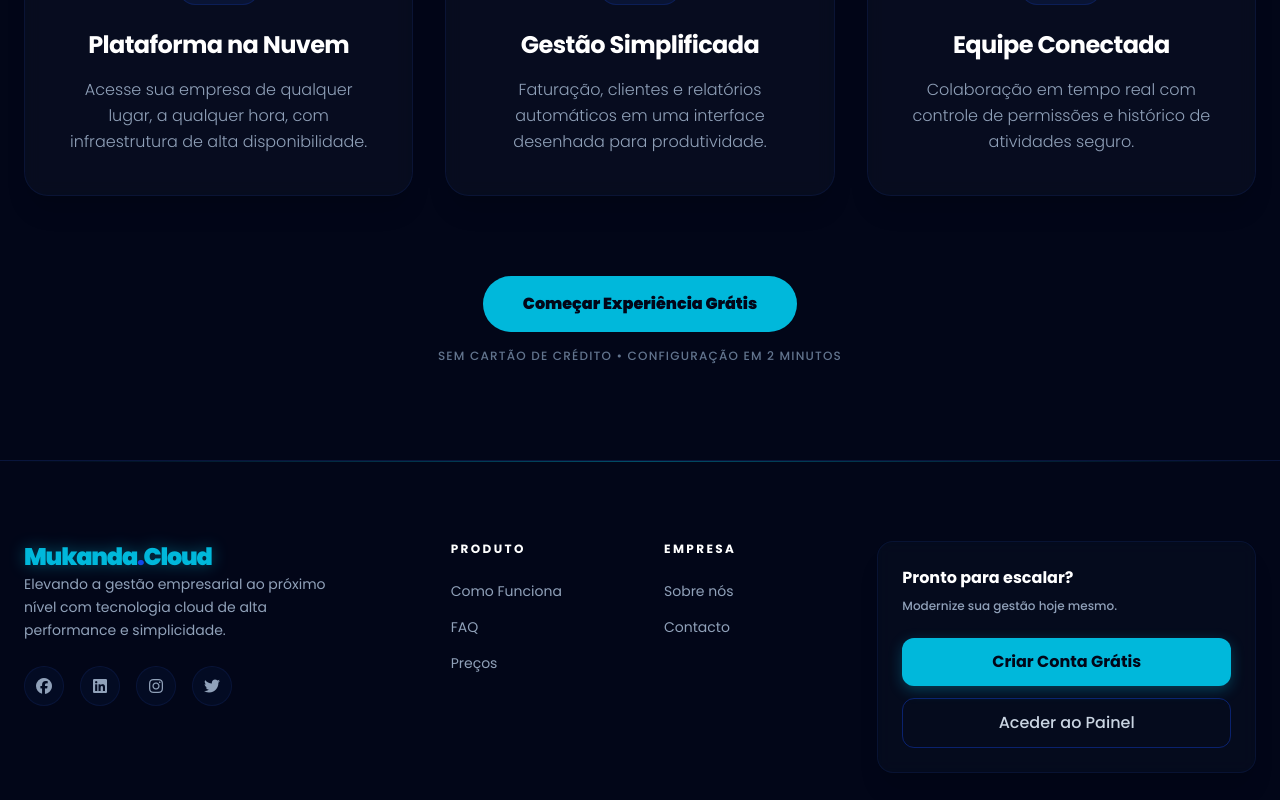
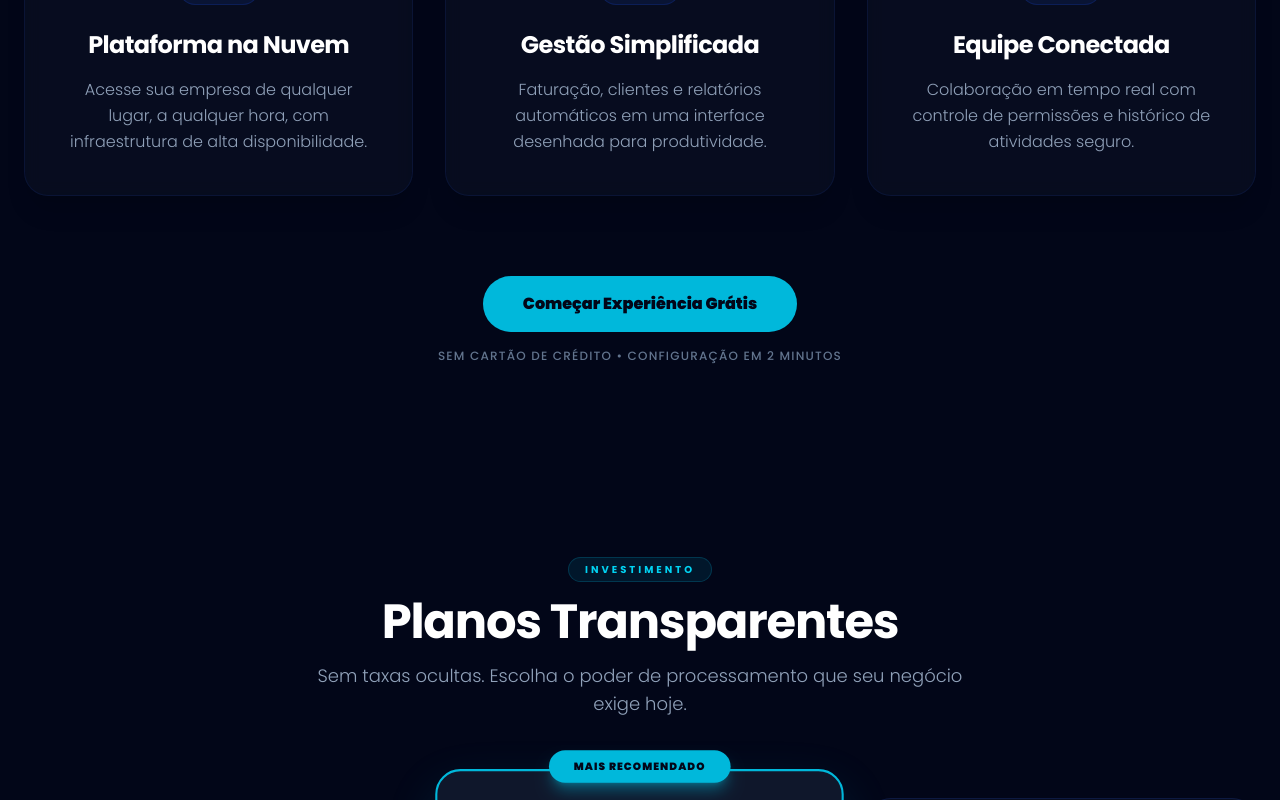
Before and after one commit to nsimba-afonso-nwayami/mukanda-cloud, a React (Vite) app: page / in a window 1280 px wide. Shown: the part 2000-2800 px from the top of the page. Built offline with nearby package versions, Linux system fonts and the light colour scheme.

Commit message:
Mais 4 componentes adicionados na página home

```diff
--- a/src/pages/site/Home.jsx
+++ b/src/pages/site/Home.jsx
@@ -3,6 +3,10 @@
 import Hero from "../../components/home/Hero";
 import QuemSomos from "../../components/home/QuemSomos";
 import ComoFunciona from "../../components/home/ComoFunciona";
+import Precos from "../../components/home/Precos";
+import Faq from "../../components/home/Faq";
+import Contato from "../../components/home/Contato";
+import Cta from "../../components/home/Cta";
 
 export default function Home() {
   return (
@@ -12,6 +16,10 @@
       <Hero />
       <QuemSomos />
       <ComoFunciona />
+      <Precos />
+      <Faq />
+      <Contato />
+      <Cta />
 
       {/* Botão WhatsApp fixo */}
       <WhatsAppButton phone="244972614886" size={64} />
```
